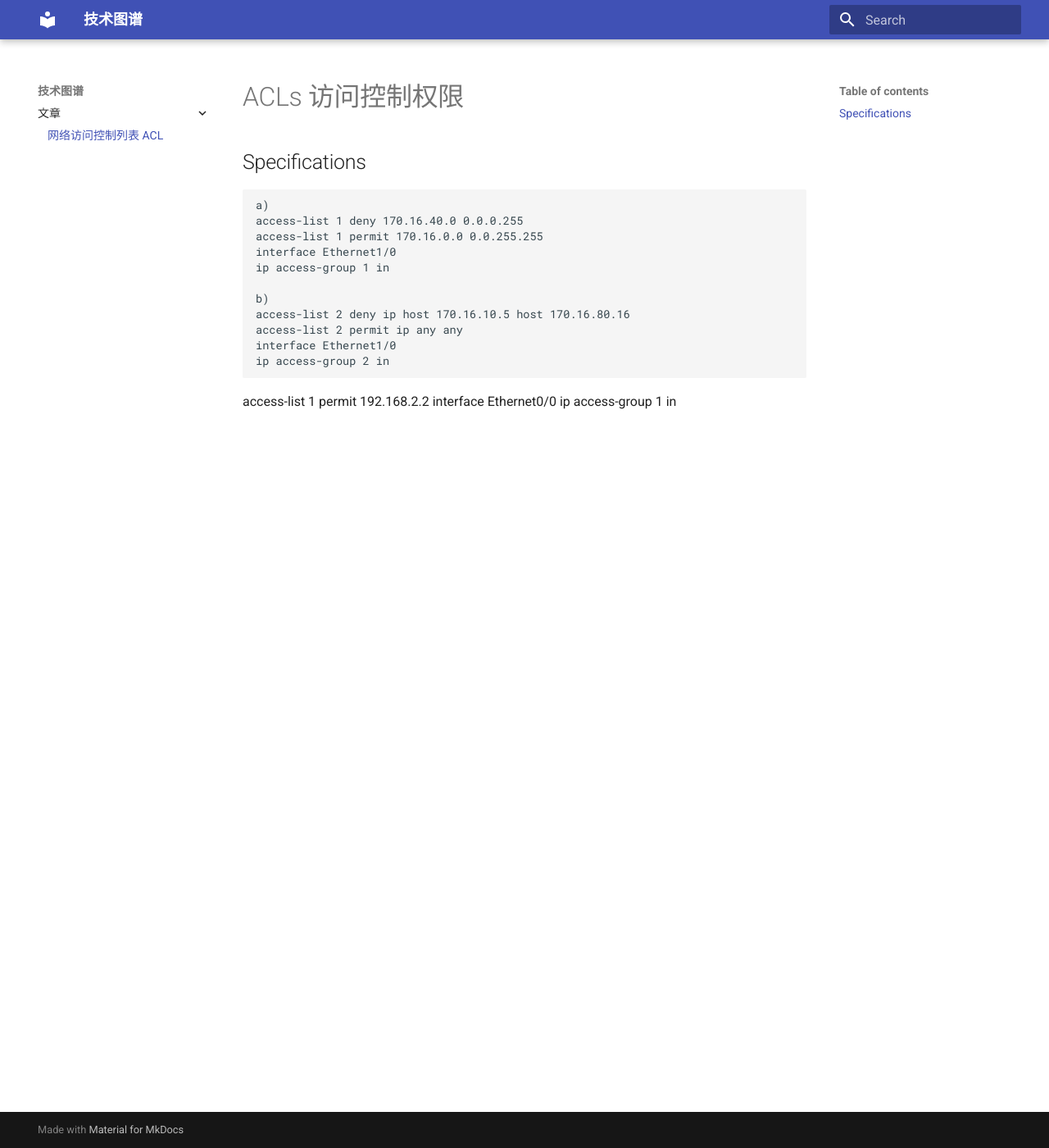
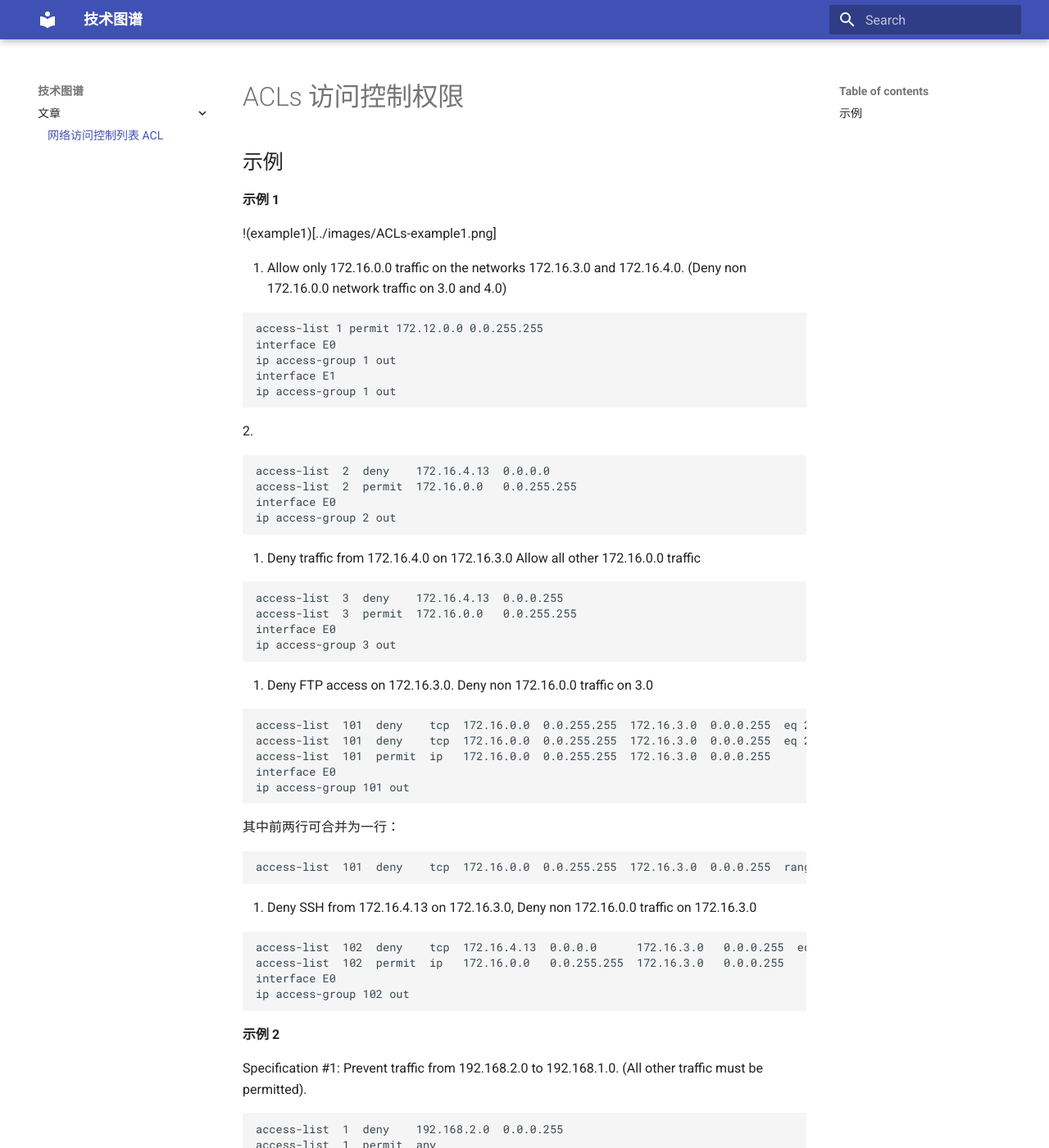
Before and after one commit to z1ming/cs-Hydra, an MkDocs documentation site: the page built from docs/文章/ACLs.md, in a window 1280 px wide and 1400 px high. Shown: the whole window at 82% size. Built offline with MkDocs 1.6.1 and Material for MkDocs 9.7.7, drawn with Linux system fonts in a browser that asks for light colours; some of the changed text lies outside the part shown.

Commit message:
update ACLs.md

````diff
--- a/docs/文章/ACLs.md
+++ b/docs/文章/ACLs.md
@@ -1,21 +1,118 @@
 # ACLs 访问控制权限
 
-## Specifications
+## 示例
+
+**示例 1**
+
+!(example1)[../images/ACLs-example1.png]
+
+1. Allow only 172.16.0.0 traffic on the networks 172.16.3.0 and 172.16.4.0. (Deny non 172.16.0.0 network traffic on 3.0 and 4.0)
 
 ```
-a)
-access-list 1 deny 170.16.40.0 0.0.0.255
-access-list 1 permit 170.16.0.0 0.0.255.255
-interface Ethernet1/0
-ip access-group 1 in
-
-b)
-access-list 2 deny ip host 170.16.10.5 host 170.16.80.16
-access-list 2 permit ip any any
-interface Ethernet1/0
-ip access-group 2 in
+access-list 1 permit 172.12.0.0 0.0.255.255
+interface E0
+ip access-group 1 out
+interface E1
+ip access-group 1 out
 ```
 
-access-list 1 permit 192.168.2.2
-interface Ethernet0/0
-ip access-group 1 in
+2.
+
+```
+access-list  2  deny    172.16.4.13  0.0.0.0
+access-list  2  permit  172.16.0.0   0.0.255.255
+interface E0
+ip access-group 2 out
+```
+
+3. Deny traffic from 172.16.4.0 on 172.16.3.0 Allow all other 172.16.0.0 traffic
+
+```
+access-list  3  deny    172.16.4.13  0.0.0.255
+access-list  3  permit  172.16.0.0   0.0.255.255
+interface E0
+ip access-group 3 out
+```
+
+
+4. Deny FTP access on 172.16.3.0. Deny non 172.16.0.0 traffic on 3.0
+
+```
+access-list  101  deny    tcp  172.16.0.0  0.0.255.255  172.16.3.0  0.0.0.255  eq 20
+access-list  101  deny    tcp  172.16.0.0  0.0.255.255  172.16.3.0  0.0.0.255  eq 21
+access-list  101  permit  ip   172.16.0.0  0.0.255.255  172.16.3.0  0.0.0.255
+interface E0
+ip access-group 101 out
+```
+
+其中前两行可合并为一行：
+```
+access-list  101  deny    tcp  172.16.0.0  0.0.255.255  172.16.3.0  0.0.0.255  range 20-21
+```
+
+5. Deny SSH from 172.16.4.13 on 172.16.3.0, Deny non 172.16.0.0 traffic on 172.16.3.0
+
+```
+access-list  102  deny    tcp  172.16.4.13  0.0.0.0      172.16.3.0   0.0.0.255  eq 22
+access-list  102  permit  ip   172.16.0.0   0.0.255.255  172.16.3.0   0.0.0.255
+interface E0
+ip access-group 102 out
+```
+
+**示例 2**
+
+Specification #1: Prevent traffic from 192.168.2.0 to 192.168.1.0. (All other traffic must be permitted).
+
+```
+access-list  1  deny    192.168.2.0  0.0.0.255
+access-list  1  permit  any
+Toronto # interface E0
+ip access-group 1 out
+```
+
+Specification #2: Prevent traffic from 192.168.4.1 to 192.168.2.0 (All other traffic must be permitted).
+
+```
+access-list  2   deny   192.168.4.1  0.0.0.0
+access-list  2   permit any
+Halifax # interface E0
+ip access-group 2 out
+```
+
+Specification #3: Traffic originating from the network 192.168.4.0 must not flow on
+192.168.3.0.
+
+```
+access-list 3 deny   192.168.4.0  0.0.0.255
+access-list 3 permit any
+Calgary # interface S1
+ip access-group 3 out
+Halifax # interface S0
+ip access-group 3 out
+```
+
+Specification #4: Prevent SSH traffic from 192.168.4.1 to 192.168.1.1 (All other traffic must be permitted).
+
+```
+access-list 101 deny   tcp  192.168.4.1  0.0.0.0  192.168.1.1  0.0.0.0 eq 22
+access-list 101 permit ip   any          any
+Calgary # interface E0
+ip access-group 101 in
+```
+
+Specification #5: Prevent FTP traffic from 192.168.1.1 to 192.168.2.0 (All other
+traffic must be permitted).
+
+
+```
+access-list 102  deny   tcp  192.168.1.1  0.0.0.0  192.168.2.0  0.0.0.255 range 20-21
+access-list 102  permit ip  any any
+Toronto # interface E0
+ip access-group 102 in
+```
+
+Specification #6: Allow SNMP from 192.168.1.1 to 192.168.4.1 and allow HTTP access from 192.168.4.1 to 192.168.1.1. No other traffic should flow between the two networks. (Note: SNMP is 161 and HTTP is 80).
+
+```
+
+```
````
Also changed, not shown: docs/images/ACLs-example1.png (added), 1 other file.
